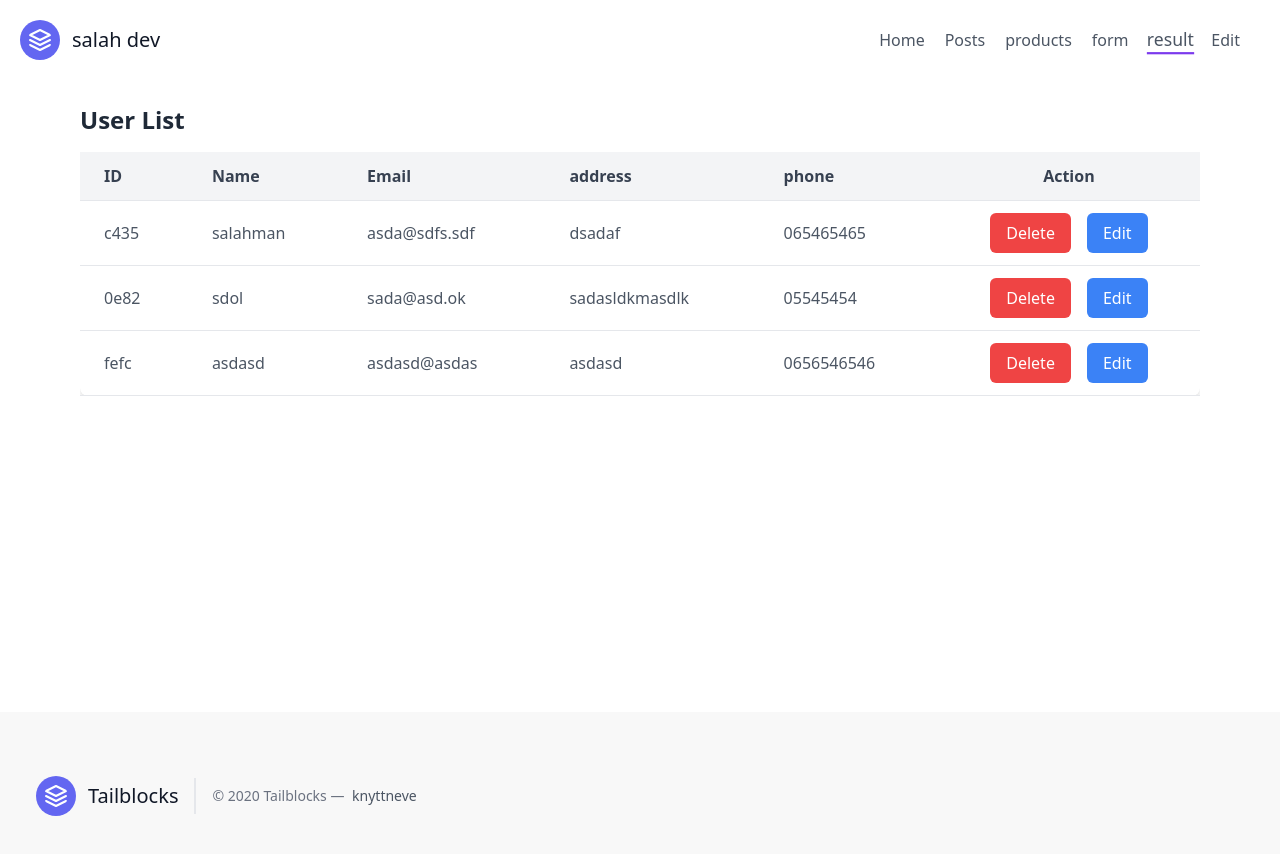
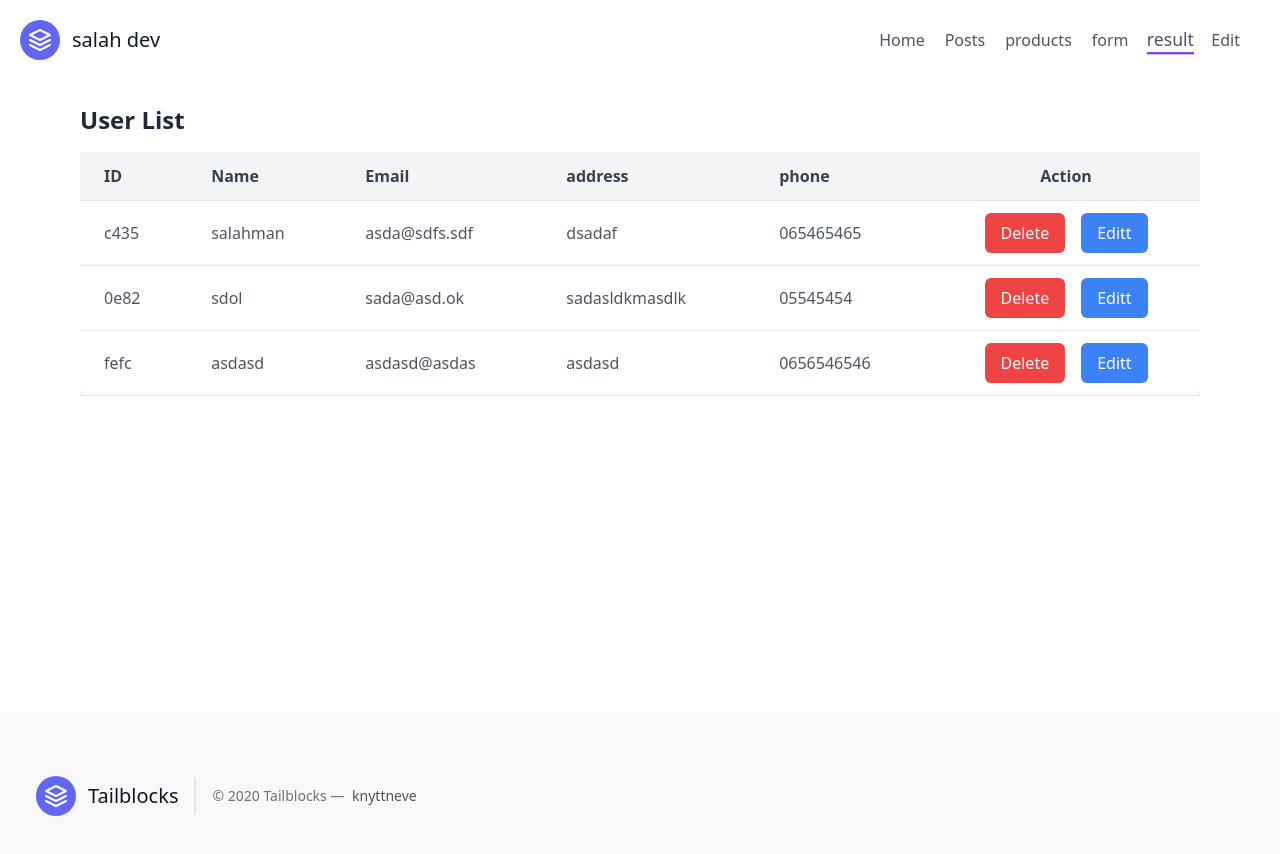
Before and after one commit to salahddik/salah-project-education, an Angular app: page /result in a window 1280 px wide. Shown: the top 854 px of the page. Built offline with nearby package versions, Linux system fonts and the light colour scheme; data requests are answered from the project's data file.

Commit message:
add new version

```diff
--- a/src/app/modules/result/container/Result.component.html
+++ b/src/app/modules/result/container/Result.component.html
@@ -31,7 +31,7 @@
             title="Edit User"
             class="bg-blue-500 text-white px-4 py-2 ml-4 rounded-md hover:bg-blue-600 focus:outline-none focus:ring-2 focus:ring-blue-400 focus:ring-offset-2"
           >
-            Edit
+            Editt
           </button>
           </td>
         </tr>
```
